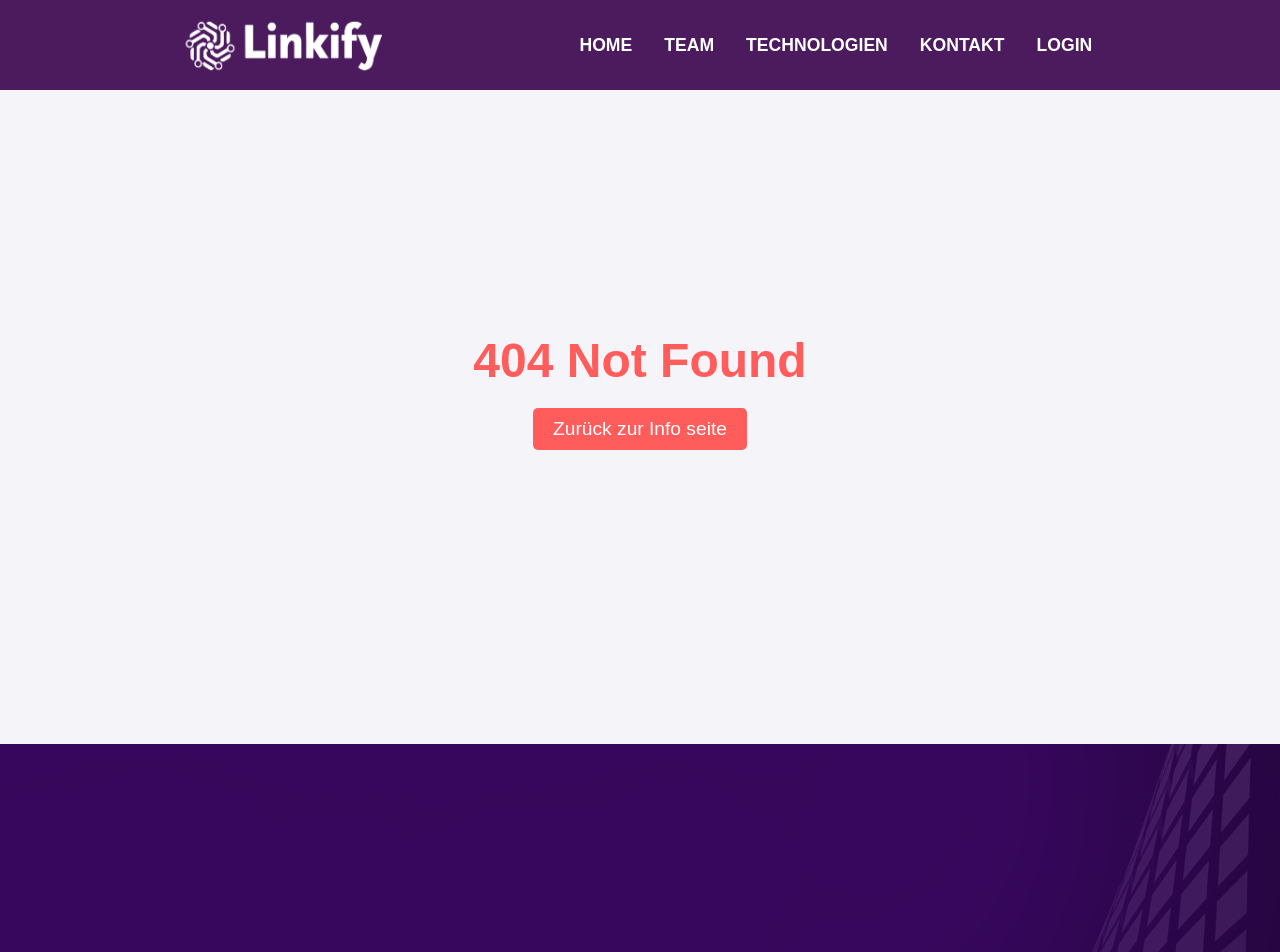
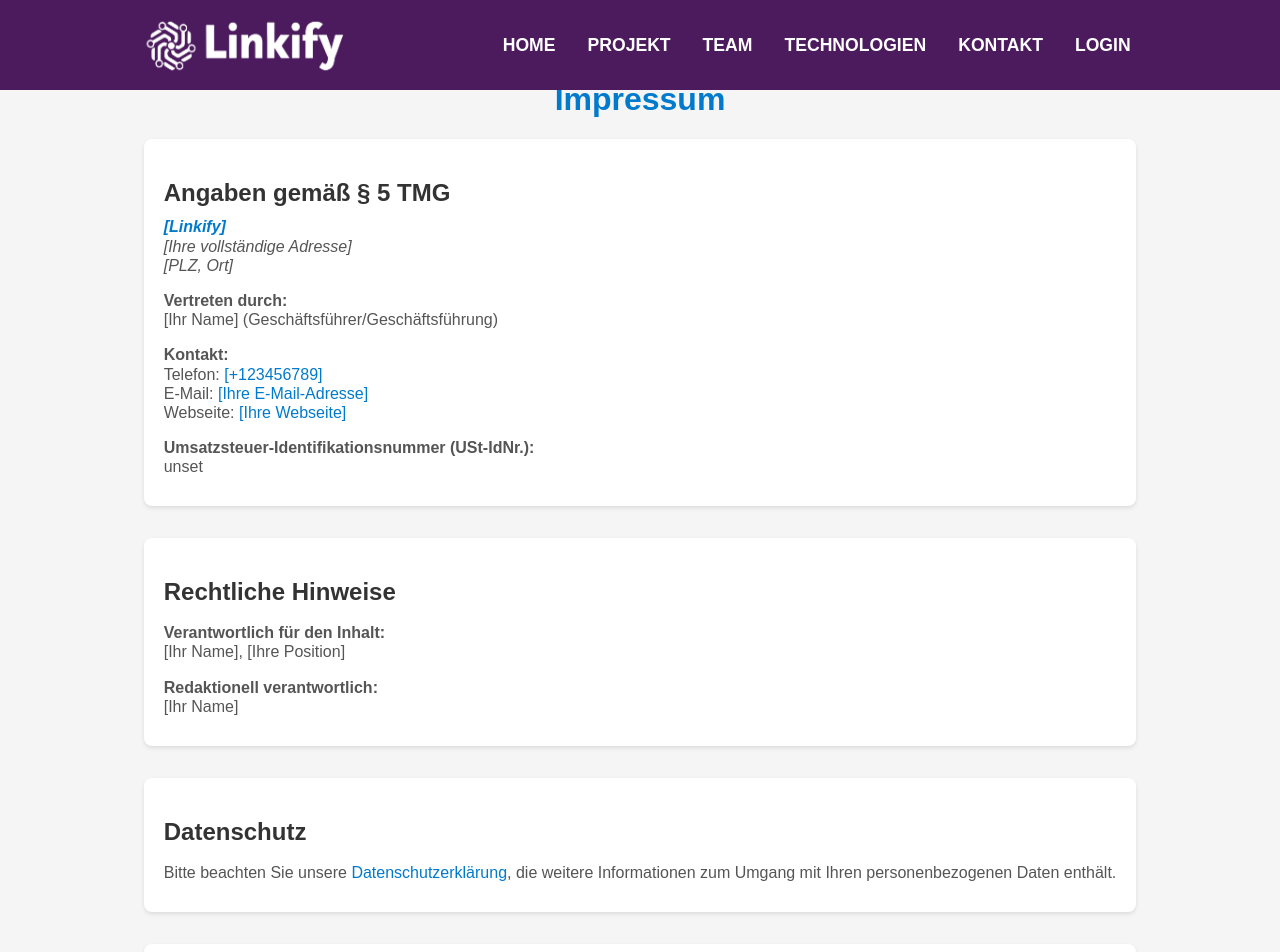
Before and after one commit to RalfHof/nextjs-boilerplate, a Next.js app: page /projekt in a window 1280 px wide. Before the commit this address had no page. Shown: the top 952 px of the page. Built offline with nearby package versions, Linux system fonts and the light colour scheme; no server answers.

Commit message:
New Features

```diff
--- /dev/null
+++ b/src/app/projekt/page.tsx
@@ -0,0 +1,59 @@
+import React from 'react';
+import Link from 'next/link';
+
+export default function ProjektPage() {
+
+  return (
+    <div className="impressum-page" id="impressum-page">
+      <h1 className="page-title">Impressum</h1>
+
+      <main className="content" id="main-content">
+        <section className="section" id="company-details">
+          <h2 className="section-title">Angaben gemäß § 5 TMG</h2>
+          <address className="company-address">
+            <strong className="company-name">{process.env.NEXT_PUBLIC_COMPANY_NAME || "[Linkify]"}</strong><br />
+            <span className="address">{process.env.NEXT_PUBLIC_COMPANY_ADDRESS || "[Ihre vollständige Adresse]"}</span><br />
+            <span className="postal-code">{process.env.NEXT_PUBLIC_COMPANY_POSTAL_CODE || "[PLZ, Ort]"}</span>
+          </address>
+          <p className="representative">
+            <strong>Vertreten durch:</strong><br />
+            {process.env.NEXT_PUBLIC_REPRESENTATIVE || "[Ihr Name] (Geschäftsführer/Geschäftsführung)"}
+          </p>
+          <p className="contactImpressum">
+            <strong>Kontakt:</strong><br />
+            Telefon: <span className="phone-number">{process.env.NEXT_PUBLIC_PHONE_NUMBER || "[+123456789]"}</span><br />
+            E-Mail: <a href={`mailto:${process.env.NEXT_PUBLIC_EMAIL || "[Ihre E-Mail-Adresse]"}`} className="email-link">{process.env.NEXT_PUBLIC_EMAIL || "[Ihre E-Mail-Adresse]"}</a><br />
+            Webseite: <a href={process.env.NEXT_PUBLIC_WEBSITE || "[Ihre Webseite]"} target="_blank" rel="noopener noreferrer" className="website-link">{process.env.NEXT_PUBLIC_WEBSITE || "[Ihre Webseite]"}</a>
+          </p>
+          <p className="vat-id">
+            <strong>Umsatzsteuer-Identifikationsnummer (USt-IdNr.):</strong><br />
+            {process.env.NEXT_PUBLIC_VAT_ID || "[Ihre USt-IdNr., falls vorhanden]"}
+          </p>
+        </section>
+
+        <section className="section" id="legal-notices">
+          <h2 className="section-title">Rechtliche Hinweise</h2>
+          <p className="content-responsible">
+            <strong>Verantwortlich für den Inhalt:</strong><br />
+            {process.env.NEXT_PUBLIC_CONTENT_RESPONSIBLE || "[Ihr Name], [Ihre Position]"}
+          </p>
+          <p className="editorial-responsible">
+            <strong>Redaktionell verantwortlich:</strong><br />
+            {process.env.NEXT_PUBLIC_EDITORIAL_RESPONSIBLE || "[Ihr Name]"}
+          </p>
+        </section>
+
+        <section className="section" id="privacy">
+          <h2 className="section-title">Datenschutz</h2>
+          <p className="privacy-link">Bitte beachten Sie unsere <Link href="/datenschutz">Datenschutzerklärung</Link>, die weitere Informationen zum Umgang mit Ihren personenbezogenen Daten enthält.</p>
+        </section>
+
+        <section className="section" id="applicable-law">
+          <h2 className="section-title">Anwendbares Recht</h2>
+          <p className="law-text">Es gilt ausschließlich deutsches Recht.</p>
+        </section>
+
+      </main>
+    </div>
+  );
+}
--- a/src/components/navigation.tsx
+++ b/src/components/navigation.tsx
@@ -55,7 +55,7 @@ export default function Navigation() {
     const currentUrl = window.location.href;
     if (!currentUrl.endsWith("/info")) {
       // Wenn die URL nicht auf /info endet, leite weiter
-      window.location.href = "https://linkify.cloud/info";
+      window.location.href = "/info";
     } else {
       // Andernfalls scrolle zur Sektion "Home"
       scrollToSection("Home");
@@ -67,6 +67,13 @@ export default function Navigation() {
     router.push("https://app.linkify.cloud/login")
 
   }
+
+
+  const handleProjektClick = () => {
+    router.push("https://linkify.cloud/projekt")
+
+  }
+
 
   return (
     <header
@@ -111,8 +118,14 @@ export default function Navigation() {
             <button onClick={handleHomeClick} className="nav-btn">
               HOME
             </button>
+          </li>
 
+          <li className="nav-item">
+            <button onClick={handleProjektClick} className="nav-btn">
+              PROJEKT
+            </button>
           </li>
+
           <li className="nav-item">
             <button onClick={() => scrollToSection("Team")} className="nav-btn">
               TEAM
```
